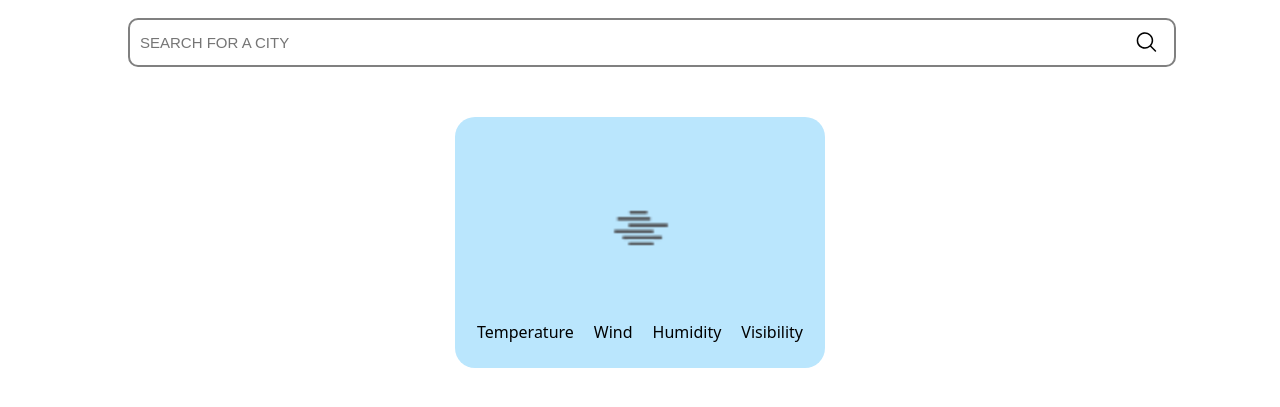
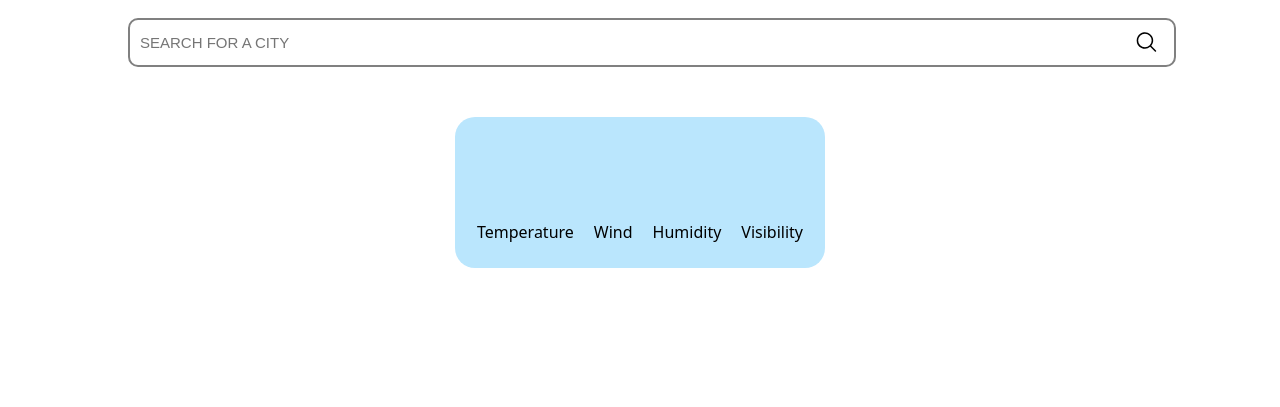
Before and after one commit to hemantjodhani/weather-web.github, a plain HTML site: page index.html in a window 1280 px wide. Shown: the part 107-514 px from the top of the page. Drawn offline with nearby package versions, Linux system fonts and the light colour scheme; no server answers.

Commit message:
maked that scr attr blank

```diff
--- a/index.html
+++ b/index.html
@@ -36,7 +36,7 @@
             <div class="weather-data">
                 <p class="city-name"></p>
                 <p class="discription"></p>
-                <img class="weather-icon" src="50d.png">
+                <img class="weather-icon" src="">
                 <div class="parameters">
                     <div class="temp">
                         <p class="temp-text">Temperature</p>
```
